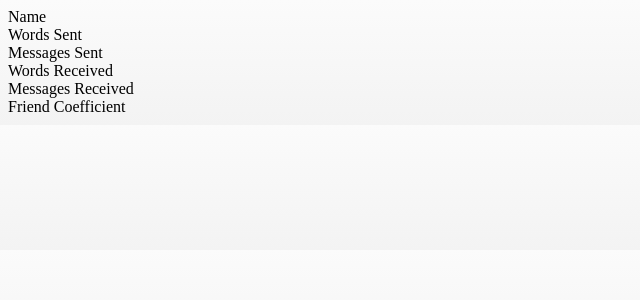
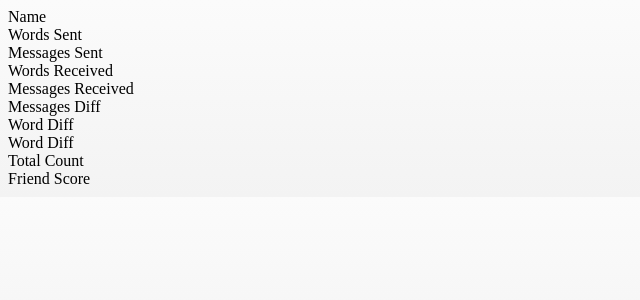
Before and after one commit to jsfuentes/FriendlyGraph, a Flask app: template visualizer/src/templates/index.html in a window 1280 px wide. Shown: the top 300 px of the page, without its empty margins (0-640 px from the left). Run offline with Flask 2, Linux system fonts and the light colour scheme; the template is opened without the code that fills it, so the values that code supplies are empty; some libraries are stand-ins or nearby versions.

Commit message:
Add some fun new fields

```diff
--- a/visualizer/src/templates/index.html
+++ b/visualizer/src/templates/index.html
@@ -21,7 +21,11 @@
           {title:"Messages Sent", field:"number_sent"},
           {title:"Words Received", field:"words_received"},
           {title:"Messages Received", field:"number_received"},
-          {title:"Friend Coefficient", field:"friend_coef"},
+          {title:"Messages Diff", field:"msg_diff"},
+          {title:"Word Diff", field:"word_diff"},
+          {title:"Word Diff", field:"word_diff"},
+          {title:"Total Count", field:"friend_coef"},
+          {title:"Friend Score", field:"friend_score"},
         ]
       });
     }
```
Also changed, not shown: visualizer/src/main/utils.py (+6 -1 lines), 1 other file.
